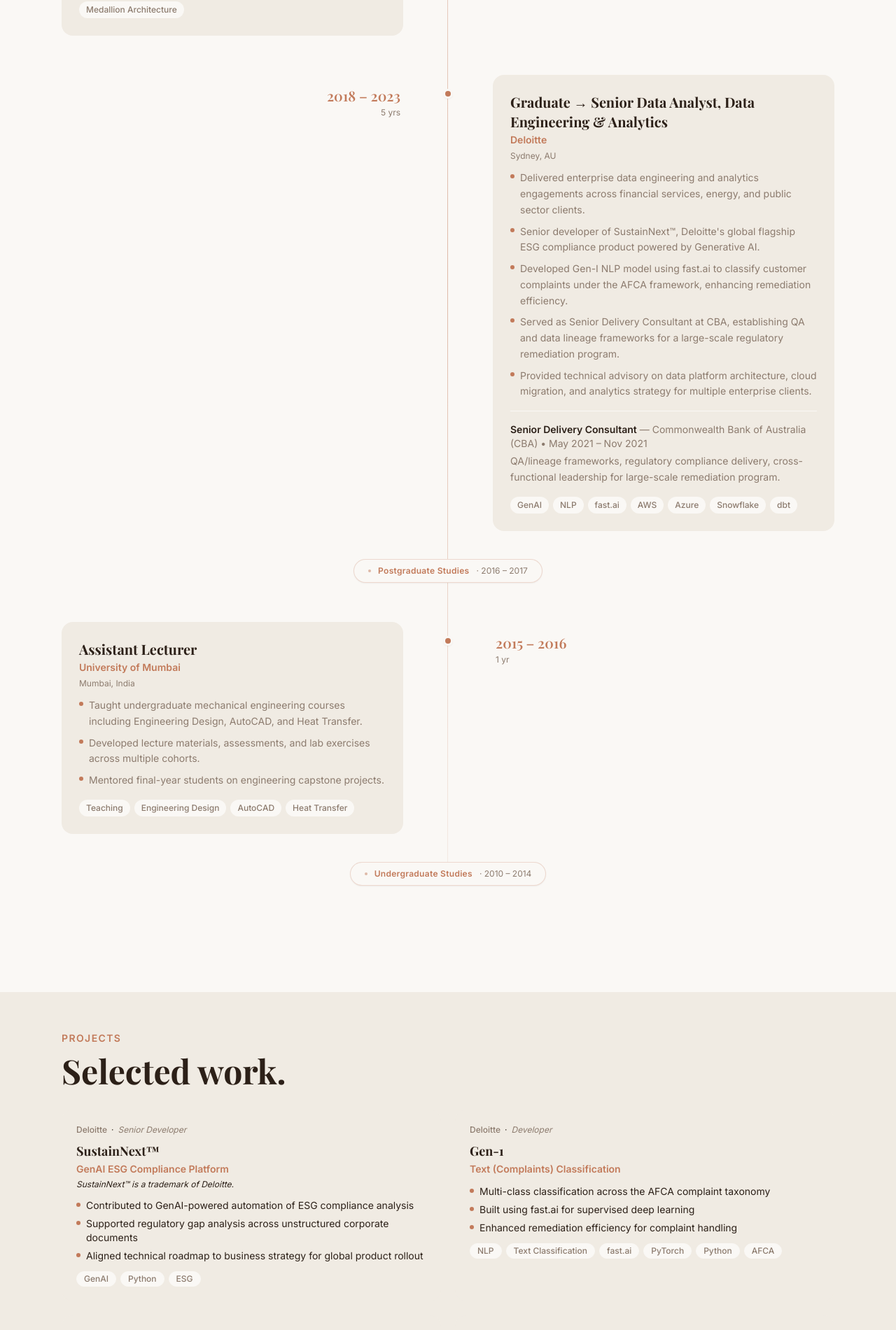
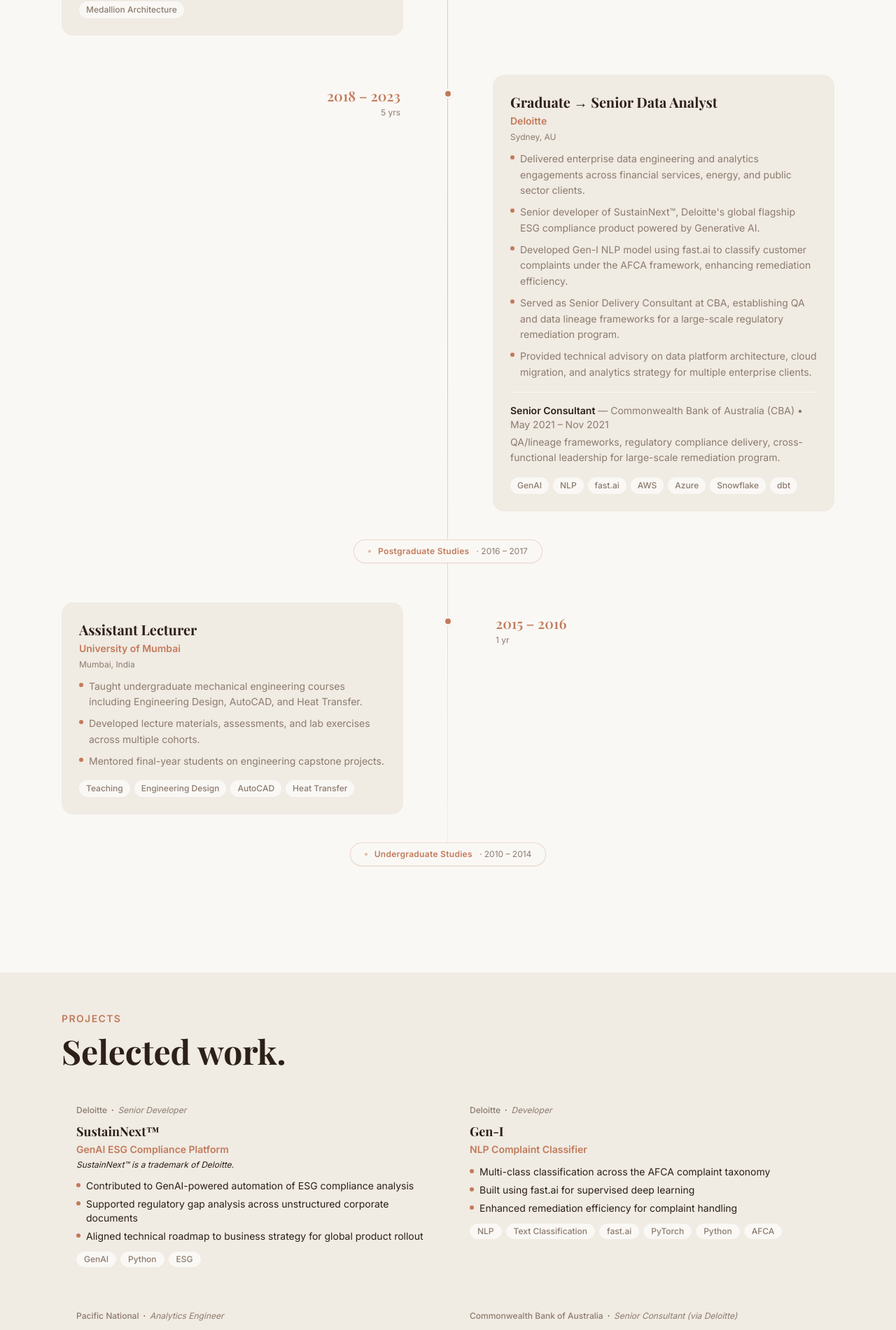
Before and after one commit to trishan023/TrishanWebsite, a React (Vite) app: page / in a window 1280 px wide. Shown: the part 2520-4421 px from the top of the page at 70% size. Built offline with nearby package versions, Linux system fonts and the light colour scheme.

Commit message:
Update Deloitte role, CBA title, and Gen-I project name
- Remove 'Data Engineering & Analytics' from Deloitte role
- Change CBA subrole and project card to Senior Consultant
- Rename Gen-1 to Gen-I NLP Complaint Classifier

Co-Authored-By: Claude Opus 4.6 <noreply@anthropic.com>

```diff
--- a/src/data/content.js
+++ b/src/data/content.js
@@ -63,7 +63,7 @@ export const timeline = [
     id: 2,
     company: "Deloitte",
     companyUrl: "https://www.deloitte.com/au/",
-    role: "Graduate → Senior Data Analyst, Data Engineering & Analytics",
+    role: "Graduate → Senior Data Analyst",
     period: "Mar 2018 – Jun 2023",
     location: "Sydney, AU",
     type: "Consulting",
@@ -78,7 +78,7 @@ export const timeline = [
     interlude: { label: "Postgraduate Studies", period: "2016 – 2017" },
     subRoles: [
       {
-        role: "Senior Delivery Consultant",
+        role: "Senior Consultant",
         client: "Commonwealth Bank of Australia (CBA)",
         period: "May 2021 – Nov 2021",
         description: "QA/lineage frameworks, regulatory compliance delivery, cross-functional leadership for large-scale remediation program.",
@@ -124,8 +124,8 @@ export const projects = [
   },
   {
     id: 2,
-    title: "Gen-1",
-    subtitle: "Text (Complaints) Classification",
+    title: "Gen-I",
+    subtitle: "NLP Complaint Classifier",
     company: "Deloitte",
     role: "Developer",
     description:
@@ -160,7 +160,7 @@ export const projects = [
     title: "CBA Remediation Program",
     subtitle: "Regulatory Compliance Delivery",
     company: "Commonwealth Bank of Australia",
-    role: "Senior Delivery Consultant (via Deloitte)",
+    role: "Senior Consultant (via Deloitte)",
     description:
       "Embedded within CBA's large-scale customer remediation program, establishing QA and data lineage frameworks under tight regulatory deadlines.",
     highlights: [
```
